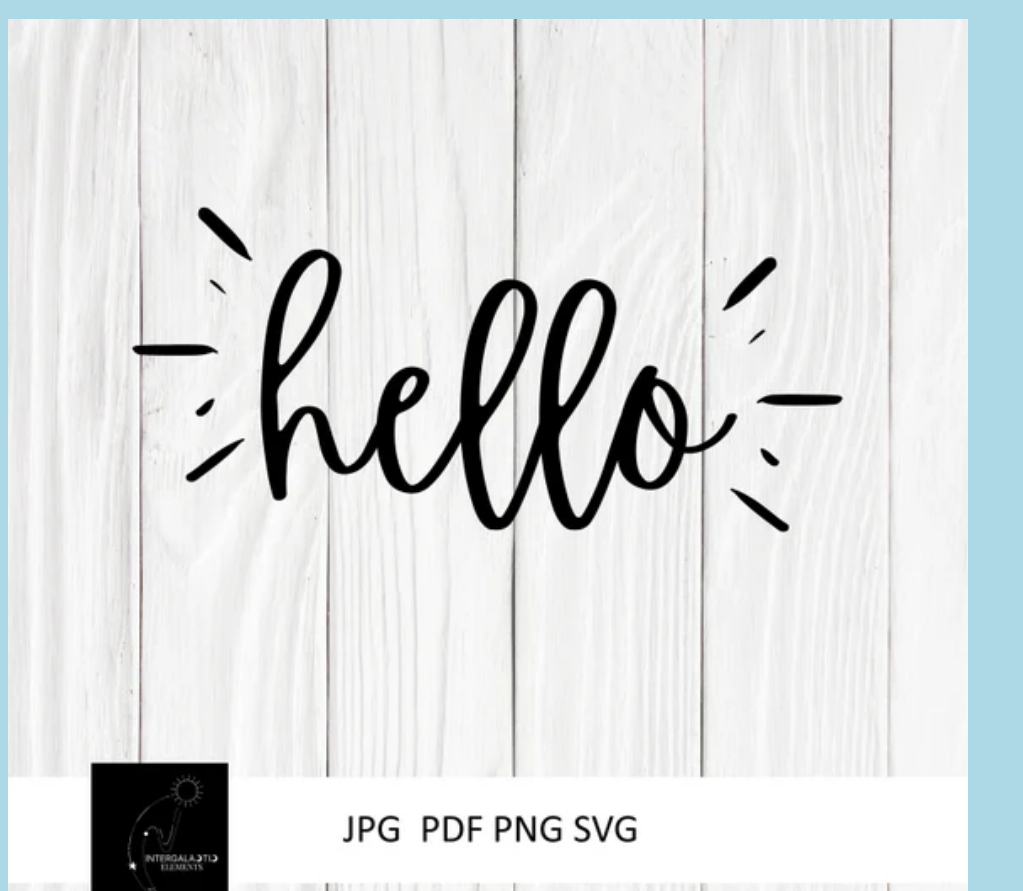
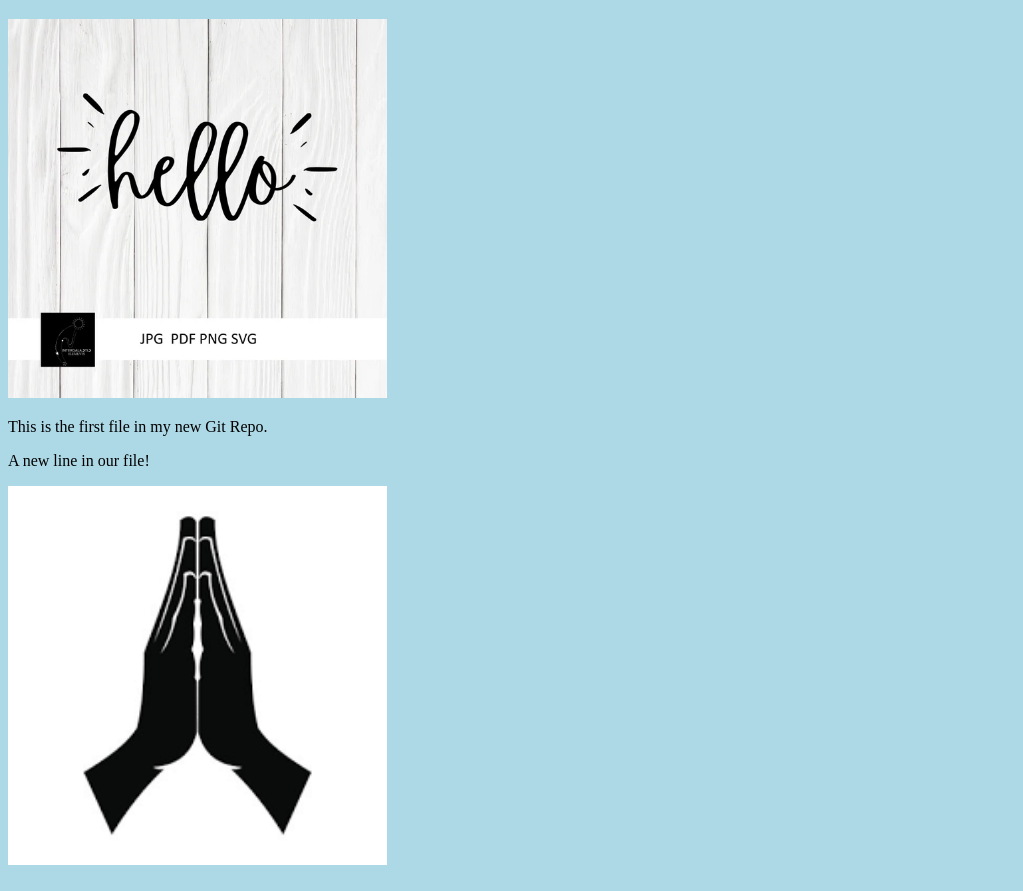
Before and after one commit to Slp007/hello-world, a plain HTML site: page index.html in a window 1280 px wide. Shown: the part 61-952 px from the top of the page, without its empty margins (0-1023 px from the left). Drawn offline with Linux system fonts and the light colour scheme.

Commit message:
added new image

```diff
--- a/index.html
+++ b/index.html
@@ -8,9 +8,10 @@
 
 <h1>Hello world!</h1>
 <div><img src="hello-world-image.jpg" alt="Hello World from Space"
-style="width:80%;max-width:960px"></div>
+style="width:30%;max-width:960px"></div>
 <p>This is the first file in my new Git Repo.</p>
 <p>A new line in our file!</p>
+<div><img src="namaste.jpg" alt="Hello Git" style="width:30%;max-width:640px"></div>
 
 </body>
 </html>
```
Also changed, not shown: img_hello_git.jpg (added), namaste.jpg (added).
